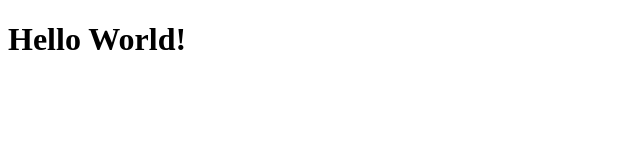
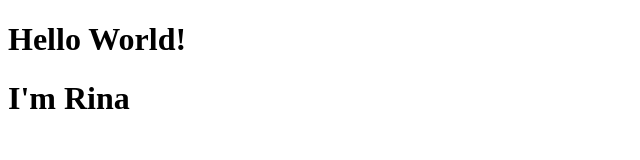
Before and after one commit to Rina07-max/devtest, a plain HTML site: page Index.html in a window 1280 px wide. Shown: the whole page, without its empty margins (0-640 px from the left). Drawn offline with Linux system fonts and the light colour scheme.

Commit message:
Index.html

```diff
--- a/Index.html
+++ b/Index.html
@@ -7,5 +7,6 @@
 </head>
 <body>
      <h1>Hello World!</h1>
+     <h1>I'm Rina</h1>
 </body>
 </html>
```
